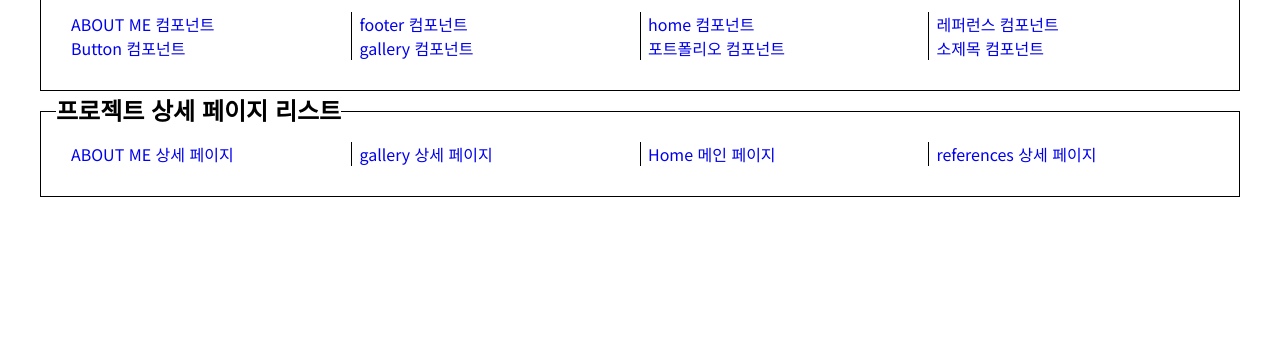
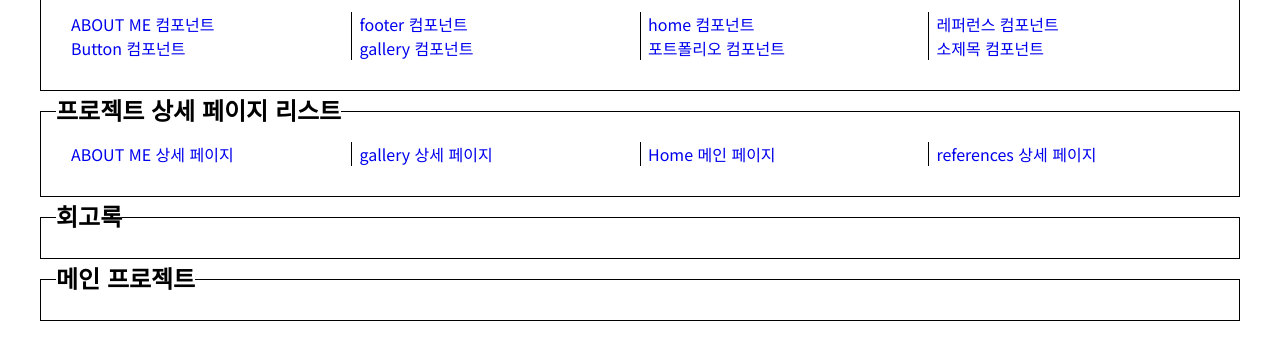
Before and after one commit to FRONTENDBOOTCAMP-13th/coding-best, a website built with Vite: page index.html in a window 1280 px wide. Shown: the part 145-504 px from the top of the page. Built offline with nearby package versions, Linux system fonts and the light colour scheme; a web font is replaced by a local one.

```diff
--- a/index.css
+++ b/index.css
@@ -66,3 +66,63 @@
     background: white;
   }
 }
+
+.project-memorise {
+  display: grid;
+  position: relative;
+  align-items: start;
+  border: 1px solid black;
+  padding: 20px;
+  margin-bottom: 20px;
+
+  ul {
+    columns: 4 auto;
+    margin: 10px;
+    column-rule: 1px solid black;
+    list-style-type: none;
+
+    .page-link-btn {
+      text-decoration: none;
+    }
+  }
+
+  h2 {
+    position: absolute;
+    top: -20px;
+    left: 15px;
+    padding: 0, 10px;
+    font-size: 1.5em;
+    font-weight: bold;
+    background: white;
+  }
+}
+
+.project-main {
+  display: grid;
+  position: relative;
+  align-items: start;
+  border: 1px solid black;
+  padding: 20px;
+  margin-bottom: 20px;
+
+  ul {
+    columns: 4 auto;
+    margin: 10px;
+    column-rule: 1px solid black;
+    list-style-type: none;
+
+    .page-link-btn {
+      text-decoration: none;
+    }
+  }
+
+  h2 {
+    position: absolute;
+    top: -20px;
+    left: 15px;
+    padding: 0, 10px;
+    font-size: 1.5em;
+    font-weight: bold;
+    background: white;
+  }
+}
--- a/index.html
+++ b/index.html
@@ -34,5 +34,11 @@
         <li><a class="page-link-btn" href="./src/pages/References/references.html">references 상세 페이지</a></li>
       </ul>
     </div>
+    <div class="project-memorise">
+      <h2>회고록</h2>
+    </div>
+    <div class="project-main">
+      <h2>메인 프로젝트</h2>
+    </div>
   </body>
 </html>
--- a/src/style.css
+++ b/src/style.css
@@ -9,6 +9,7 @@
 @import url(./pages/home/home.css);
 @import url(./pages/References/references.css);
 @import url(./pages/gallery/gallery.css);
+@import url(./components/aboutme/aboutme-component.css);
 @import url(../index.css);
 body {
   font-family: var(--font-family);
```
